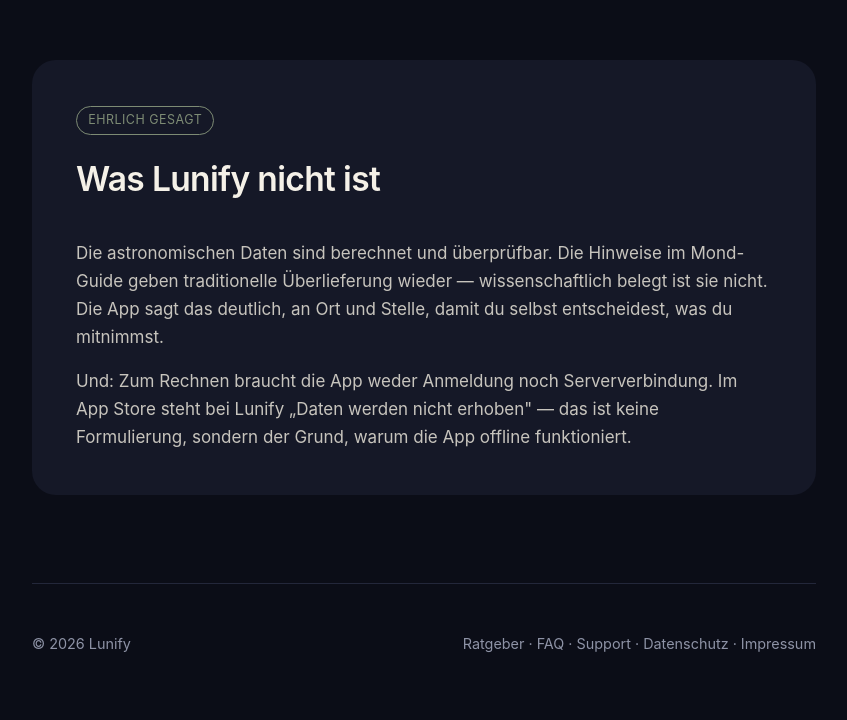
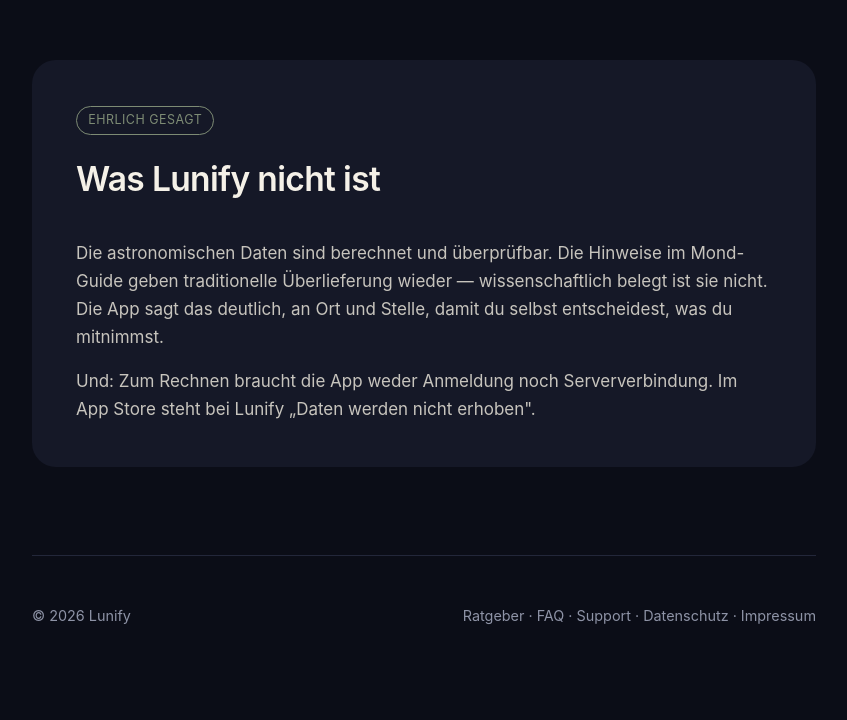
Before and after one commit to alexanderwskowronek-cloud/mondweiser-web, a plain HTML site: page index.html in a window 1280 px wide. Shown: the part 2133-2853 px from the top of the page, without its empty margins (216-1063 px from the left). After the commit the page ends 2825 px from the top, so only its background shows below. Drawn offline with Linux system fonts and the light colour scheme.

Commit message:
docs(web): W-1 – App-Store-Satz ohne Ursache-Wirkung-Umkehr, „über“ im README
Hinweis W-1 aus qualitaet/PRUEFVERMERK-TEXTE-WEB-B-2026-11-21.md. Nicht gepusht.

Co-Authored-By: Claude Opus 5.5 <noreply@anthropic.com>

```diff
--- a/index.html
+++ b/index.html
@@ -152,7 +152,7 @@
       <span class="tag">Ehrlich gesagt</span>
       <h2>Was Lunify nicht ist</h2>
       <p>Die astronomischen Daten sind berechnet und überprüfbar. Die Hinweise im Mond-Guide geben traditionelle Überlieferung wieder — wissenschaftlich belegt ist sie nicht. Die App sagt das deutlich, an Ort und Stelle, damit du selbst entscheidest, was du mitnimmst.</p>
-      <p>Und: Zum Rechnen braucht die App weder Anmeldung noch Serververbindung. Im App Store steht bei Lunify „Daten werden nicht erhoben" — das ist keine Formulierung, sondern der Grund, warum die App offline funktioniert.</p>
+      <p>Und: Zum Rechnen braucht die App weder Anmeldung noch Serververbindung. Im App Store steht bei Lunify „Daten werden nicht erhoben".</p>
     </div>
   </section>
 
```
Also changed, not shown: 1 other file.
